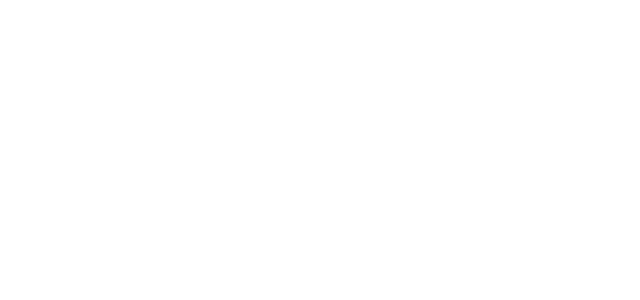
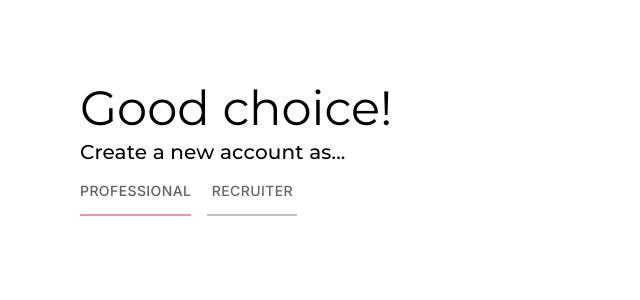
Before and after one commit to varissara-wo/final-project, a React (Create React App) app: page /auth in a window 1280 px wide. Before the commit this address had no page. Shown: the top 300 px of the page, without its empty margins (0-640 px from the left). Built offline with nearby package versions, Linux system fonts and the light colour scheme.

Commit message:
feat: set starndard feature and font

```diff
--- a/public/index.html
+++ b/public/index.html
@@ -1,29 +1,35 @@
 <!DOCTYPE html>
 <html lang="en">
-
   <head>
     <meta charset="utf-8" />
     <link rel="icon" href="%PUBLIC_URL%/favicon.ico" />
     <meta name="viewport" content="width=device-width, initial-scale=1" />
     <link
-    href="https://fonts.googleapis.com/css2?family=Montserrat:wght@100;200;300;400;500;600;700;800;900&display=swap" />
-  <meta name="description" content="Web site created using create-react-app" />
+      href="https://fonts.googleapis.com/css2?family=Montserrat:wght@100;200;300;400;500;600;700;800;900&display=swap"
+    />
+    <meta
+      name="description"
+      content="Web site created using create-react-app"
+    />
 
     <title>React App</title>
-  <link href="https://fonts.googleapis.com/css2?family=Montserrat:wght@100;200;300;400;500;600;700;800;900&display=swap"
-    rel="stylesheet" />
+    <link
+      href="https://fonts.googleapis.com/css2?family=Montserrat:wght@100;200;300;400;500;600;700;800;900&display=swap"
+      rel="stylesheet"
+    />
     <link
       href="https://fonts.googleapis.com/css2?family=Inter:wght@100;200;300;400;500;600;700;800;900&family=Montserrat:wght@100;200;300;400;500;600;700;800;900&display=swap"
-    rel="stylesheet">
+      rel="stylesheet"
+    />
     <style>
       :root {
-      --inter-font: 'Inter', sans-serif;
+        --inter-font: "Inter", sans-serif;
         --montserrat-font: "Montserrat", sans-serif;
       }
 
-    /* * {
-      font-family: "Montserrat", sans-serif;
-    } */
+      * {
+        margin: 0;
+      }
     </style>
   </head>
 
@@ -31,5 +37,4 @@
     <noscript>You need to enable JavaScript to run this app.</noscript>
     <div id="root"></div>
   </body>
-
 </html>
--- a/src/App.js
+++ b/src/App.js
@@ -2,15 +2,23 @@ import { BrowserRouter, Routes, Route } from "react-router-dom";
 import FindJobs from "./pages/FindJobs.jsx";
 import HomePage from "./pages/Homepage.jsx";
 import Login from "./pages/Login.jsx";
+import Auth from "./pages/Auth.jsx";
+import { ThemeProvider } from "@mui/material";
+import { theme } from "./theme.js";
+
 function App() {
-  return (<BrowserRouter>
-    <Routes>
-      <Route path="/" element={<HomePage />}></Route>
-      <Route path="/login" element={<Login />}></Route>
-      <Route path="/findjobs" element={<FindJobs />}></Route>
-    </Routes>
-  </BrowserRouter>)
-
+  return (
+    <ThemeProvider theme={theme}>
+      <BrowserRouter>
+        <Routes>
+          <Route path="/" element={<HomePage />}></Route>
+          <Route path="/login" element={<Login />}></Route>
+          <Route path="/findjobs" element={<FindJobs />}></Route>
+          <Route path="/auth" element={<Auth />}></Route>
+        </Routes>
+      </BrowserRouter>
+    </ThemeProvider>
+  );
 }
 
 export default App;
--- /dev/null
+++ b/src/components/Professional1.jsx
@@ -0,0 +1,12 @@
+import React from "react";
+import { Box } from "@mui/material";
+
+const Professional1 = () => {
+  return (
+    <Box bgcolor="BackgroundDark" width={100}>
+      Professional1
+    </Box>
+  );
+};
+
+export default Professional1;
--- a/src/index.js
+++ b/src/index.js
@@ -1,13 +1,11 @@
 import React from "react";
 import ReactDOM from "react-dom/client";
-import { ThemeProvider } from "@emotion/react";
-import { theme } from "./theme.js";
 
 import App from "./App";
 
 const root = ReactDOM.createRoot(document.getElementById("root"));
 root.render(
   <React.StrictMode>
-    <ThemeProvider theme={theme}><App /></ThemeProvider>
+    <App />
   </React.StrictMode>
 );
--- /dev/null
+++ b/src/pages/Auth.jsx
@@ -0,0 +1,69 @@
+import React from "react";
+import {
+  Stack,
+  Typography,
+  Box,
+  Tabs,
+  Tab,
+  Stepper,
+  StepButton,
+  Step,
+  Button,
+  StepLabel,
+} from "@mui/material";
+
+const Auth = () => {
+  const [value, setValue] = React.useState("one");
+
+  const handleChange = (event, newValue) => {
+    setValue(newValue);
+  };
+
+  const steps = [
+    "Select master blaster campaign settings",
+    "Create an ad group",
+    "Create an ad",
+  ];
+
+  return (
+    <Stack direction="row">
+      <Box flex={1} p={10}>
+        <Typography variant="h3">Good choice!</Typography>
+        <Typography variant="h6">Create a new account as...</Typography>
+        <Tabs
+          color="Pink"
+          value={value}
+          onChange={handleChange}
+          textColor="secondary"
+          indicatorColor="primary"
+          aria-label="secondary tabs example"
+        >
+          <Tab
+            value="one"
+            label="PROFESSIONAL"
+            sx={{
+              fontFamily: "var(--inter-font)",
+              fontWeight: "500",
+              borderBottom: "2px solid #BDBDBD",
+              padding: "0px",
+            }}
+          />
+          <Tab
+            value="two"
+            label="RECRUITER"
+            sx={{
+              fontFamily: "var(--inter-font)",
+              fontWeight: "500",
+              borderBottom: "2px solid #BDBDBD",
+              padding: "0px",
+              marginLeft: "16px",
+            }}
+          />
+        </Tabs>
+      </Box>
+      <Box flex={1}></Box>
+    </Stack>
+  );
+};
+
+export default Auth;
--- a/src/pages/Login.jsx
+++ b/src/pages/Login.jsx
@@ -1,9 +1,13 @@
-import React from 'react'
+import React from "react";
+import { Box } from "@mui/material";
+import Professional1 from "../components/Professional1";
 
 const Login = () => {
-    return (
-        <div>Login</div>
-    )
-}
+  return (
+    <Box>
+      <Professional1></Professional1>
+    </Box>
+  );
+};
 
 export default Login;
--- a/src/theme.js
+++ b/src/theme.js
@@ -1,75 +1,130 @@
 import { createTheme } from "@mui/material";
+
+// Content: {
+//   main: "#1E1E1E",
+// },
+// ContentSecondary: {
+//   main: "#5C5C5C",
+// },
+// White: {
+//   main: "#FFFFFF",
+// },
+// DarkGray: {
+//   main: "#373737",
+// },
+// Darkpink: {
+//   main: "#BF5F82",
+// },
+// Pink: {
+//   main: "#F48FB1",
+// },
+// LightPink: {
+//   main: "#FFC1E3",
+// },
+// Gray: {
+//   main: "#616161",
+// },
+// LightGray: {
+//   main: "#8E8E8E",
+// },
+// Background: {
+//   main: "#F5F5F6",
+// },
+// BackgroundDark: {
+//   main: "#E1E2E1",
+// },
 
 export const theme = createTheme({
   palette: {
-    Content: {
-      main: "#1E1E1E",
+    primary: {
+      main: "#F48FB1",
+      contrastText: "#FFF",
     },
-    ContentSecondary: {
-      main: "#5C5C5C",
+    secondary: {
+      main: "#616161",
     },
-    White: {
-      main: "#FFFFFF",
+    error: {
+      main: "#BF5F82",
     },
-    DarkGray: {
+    warning: {
       main: "#373737",
     },
-    Darkpink: {
-      main: "#BF5F82",
+    info: {
+      main: "#8E8E8E",
     },
-    Pink: {
-      main: "#F48FB1",
-    },
-    LightPink: {
+    success: {
       main: "#FFC1E3",
     },
-    Gray: {
-      main: "#616161",
-    },
-    LightGray: {
-      main: "#8E8E8E",
-    },
-
-    Background: {
-      main: "#F5F5F6",
-    },
-    BackgroundDark: {
-      main: "#E1E2E1",
+    background: {
+      paper: "#FFF",
+      default: "#E1E2E1",
     },
   },
-
-})
-
-// export const theme = createTheme({
-//   typography: {
-//     fontFamily: "Raleway, Arial",
-//   },
-//   components: {
-//     MuiCssBaseline: {
-//       styleOverrides: `
-//         @font-face {
-//           font-family: 'Raleway';
-//           font-style: normal;
-//           font-display: swap;
-//           font-weight: 400;
-//           src: local('Raleway'), local('Raleway-Regular'), url(${RalewayWoff2}) format('woff2');
-//           unicodeRange: U+0000-00FF, U+0131, U+0152-0153, U+02BB-02BC, U+02C6, U+02DA, U+02DC, U+2000-206F, U+2074, U+20AC, U+2122, U+2191, U+2193, U+2212, U+2215, U+FEFF;
-//         }
-//       `,
-//     },
-//   },
-// });
-
-// // ...
-// return (
-//   <ThemeProvider theme={theme}>
-//     <CssBaseline />
-//     <Box
-//       sx={{
-//         fontFamily: "Raleway",
-//       }}
-//     >
-//       Raleway
-//     </Box>
-//   </ThemeProvider>
-// );
+  typography: {
+    h1: {
+      fontFamily: "var(--montserrat-font)",
+      fontWeight: "300",
+      fontSize: "97px",
+    },
+    h2: {
+      fontFamily: "var(--montserrat-font)",
+      fontWeight: "300",
+      fontSize: "61px",
+    },
+    h3: {
+      fontFamily: "var(--montserrat-font)",
+      fontWeight: "400",
+      fontSize: "48px",
+    },
+    h4: {
+      fontFamily: "var(--montserrat-font)",
+      fontWeight: "300",
+      fontSize: "34px",
+    },
+    h5: {
+      fontFamily: "var(--montserrat-font)",
+      fontWeight: "300",
+      fontSize: "24px",
+    },
+    h6: {
+      fontFamily: "var(--montserrat-font)",
+      fontWeight: "500",
+      fontSize: "20px",
+    },
+    caption: {
+      fontFamily: "var(--Inter-font)",
+      fontWeight: "400",
+      fontSize: "12px",
+    },
+    overline: {
+      fontFamily: "var(--Inter-font)",
+      fontWeight: "400",
+      fontSize: "10px",
+    },
+    button: {
+      fontFamily: "var(--Inter-font)",
+      fontWeight: "500",
+      fontSize: "14px",
+    },
+    body2: {
+      fontFamily: "var(--Inter-font)",
+      fontWeight: "400",
+      fontSize: "14px",
+    },
+    body1: {
+      fontFamily: "var(--Inter-font)",
+      fontWeight: "500",
+      fontSize: "16px",
+    },
+    subtitle2: {
+      fontFamily: "var(--montserrat-font)",
+      fontWeight: "500",
+      fontSize: "14px",
+    },
+    subtitle1: {
+      fontFamily: "var(--Inter-font)",
+      fontWeight: "400",
+      fontSize: "16px",
+    },
+  },
+});
```
Lines whose indentation alone changed are shown as unchanged.
